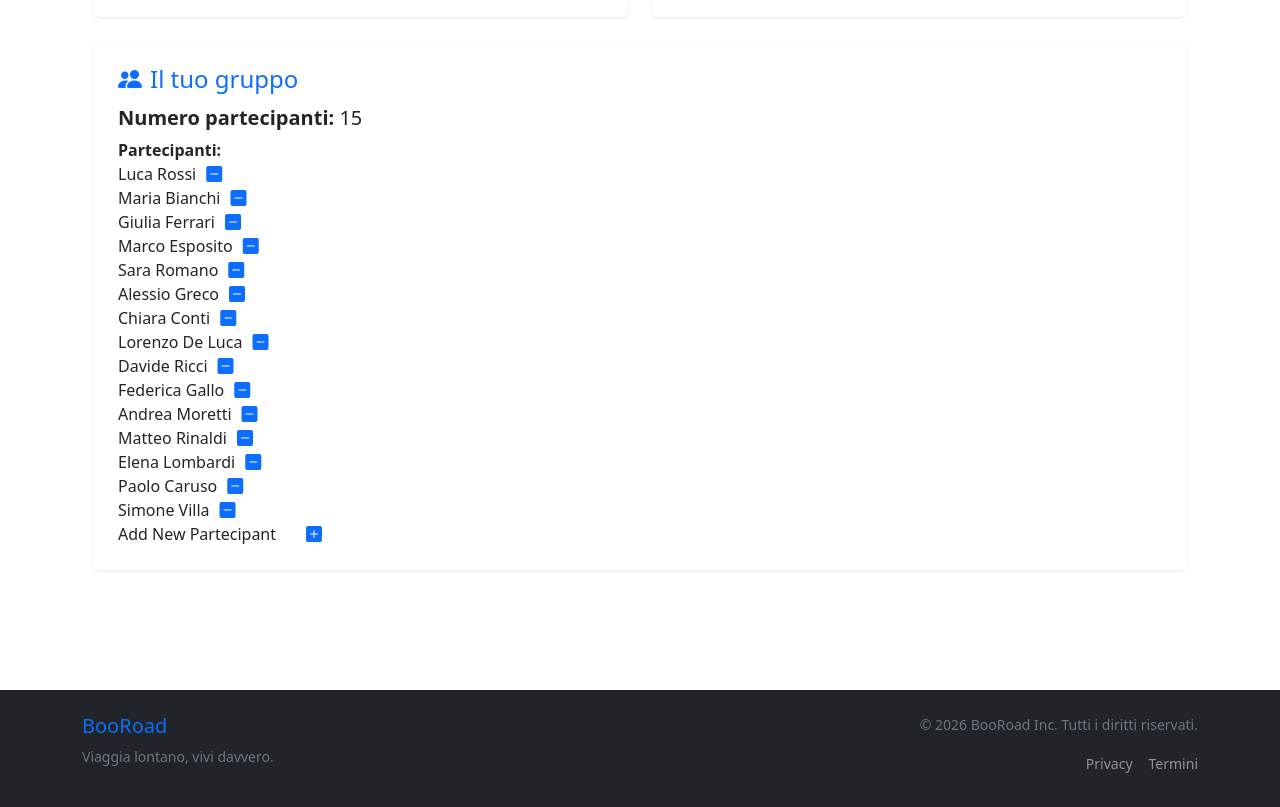
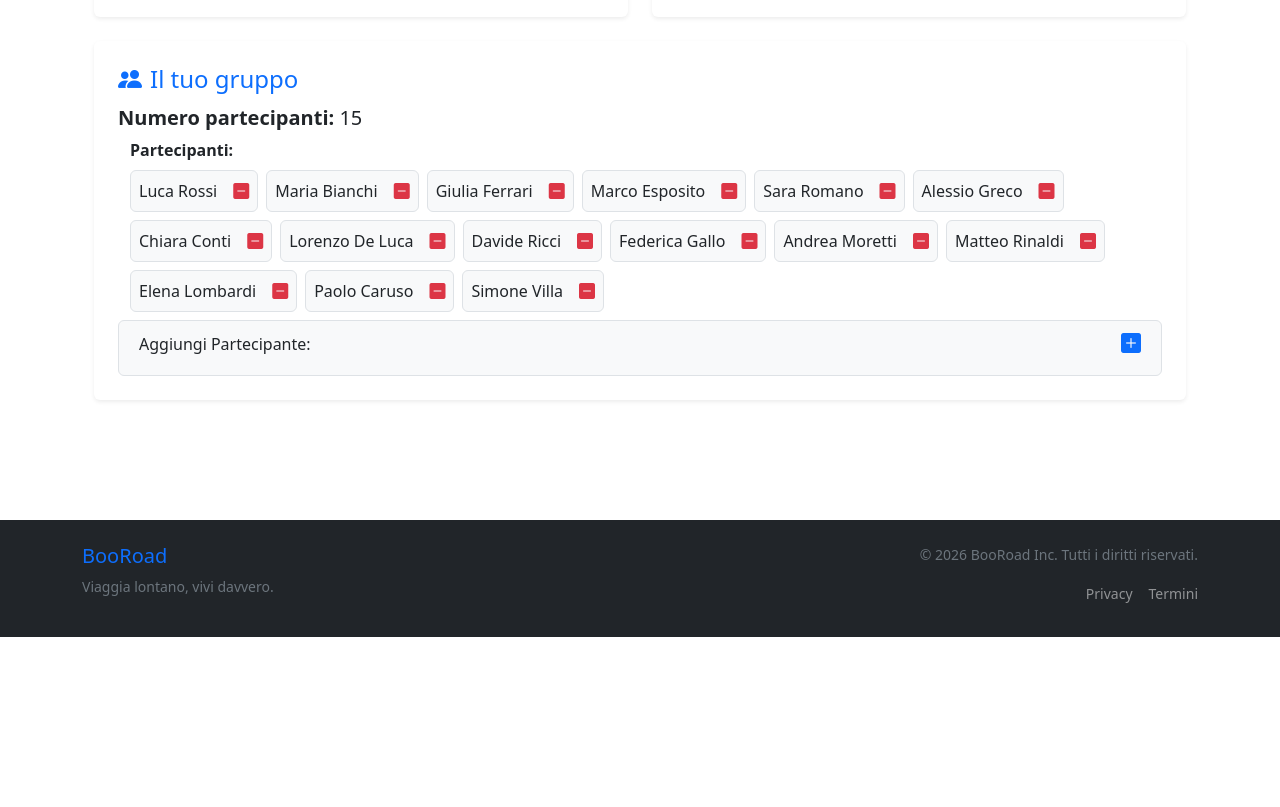
Before and after one commit to MhZ9191/soft-skill-project, a React (Vite) app: page /traveldetail/1 in a window 1280 px wide. Shown: the part 760-1567 px from the top of the page. After the commit the page ends 1397 px from the top, so only its background shows below. Built offline with nearby package versions, Linux system fonts and the light colour scheme.

Commit message:
change ui Partecipant

```diff
--- a/src/components/AddPartecipant.jsx
+++ b/src/components/AddPartecipant.jsx
@@ -55,21 +55,37 @@ export default function Addpartecipant({ idTravel }) {
   };
 
   return (
-    <div>
-      <div></div>
-      <div className="new-part">
-        <label htmlFor="add-partecipant">Add New Partecipant</label>
-        <div onClick={changeHidden}>
+    <div className="container">
+      <div
+        className="d-flex justify-content-between align-items-center mb-2"
+        onClick={changeHidden}
+        style={{ cursor: "pointer" }}
+      >
+        <label
+          htmlFor="add-partecipant"
+          className="mb-0"
+          style={{ cursor: "pointer" }}
+        >
+          Aggiungi Partecipante:
+        </label>
+
+        <div className="text-primary">
           <i
-            className={
-              isHidden ? "bi bi-plus-square-fill" : "bi bi-dash-square-fill"
-            }
+            className={`fs-5 bi ${
+              isHidden ? "bi-plus-square-fill" : "bi-dash-square-fill"
+            }`}
           ></i>
         </div>
-        <div className={isHidden ? "hidden-info" : "visualize"}>
+      </div>
+      <div className={isHidden ? "d-none" : "visualize pt-2 border-top"}>
         <form onSubmit={handleSubmit}>
-            <label htmlFor="nome">Nome</label>
+          <div className="row">
+            <div className="col-6 mt-2">
+              <label className="form-label" htmlFor="nome">
+                Nome:
+              </label>
               <input
+                className="form-control form-control-sm"
                 type="text"
                 id="nome"
                 name="nome"
@@ -77,8 +93,13 @@ export default function Addpartecipant({ idTravel }) {
                 onChange={handleUser}
                 required
               />
-            <label htmlFor="cognome">Cognome</label>
+            </div>
+            <div className="col-6 mt-2">
+              <label className="form-label" htmlFor="cognome">
+                Cognome:
+              </label>
               <input
+                className="form-control form-control-sm"
                 type="text"
                 id="cognome"
                 name="cognome"
@@ -86,8 +107,13 @@ export default function Addpartecipant({ idTravel }) {
                 onChange={handleUser}
                 required
               />
-            <label htmlFor="codice_fiscale">Codice Fiscale</label>
+            </div>
+            <div className="col-12 mt-2">
+              <label className="form-label" htmlFor="codice_fiscale">
+                Codice Fiscale:
+              </label>
               <input
+                className="form-control form-control-sm"
                 type="text"
                 id="codice_fiscale"
                 name="codice_fiscale"
@@ -95,8 +121,13 @@ export default function Addpartecipant({ idTravel }) {
                 onChange={handleUser}
                 required
               />
-            <label htmlFor="telefono">Telefono</label>
+            </div>
+            <div className="col-6 mt-2">
+              <label className="form-label" htmlFor="telefono">
+                Telefono:
+              </label>
               <input
+                className="form-control form-control-sm"
                 type="text"
                 id="telefono"
                 name="telefono"
@@ -104,8 +135,13 @@ export default function Addpartecipant({ idTravel }) {
                 onChange={handleUser}
                 required
               />
-            <label htmlFor="mail">Mail</label>
+            </div>
+            <div className="col-6 mt-2">
+              <label className="form-label" htmlFor="mail">
+                Mail:
+              </label>
               <input
+                className="form-control form-control-sm"
                 type="text"
                 id="mail"
                 name="mail"
@@ -113,9 +149,12 @@ export default function Addpartecipant({ idTravel }) {
                 onChange={handleUser}
                 required
               />
-            <button>send</button>
+            </div>
+            <div className="col-12 mt-2">
+              <button className="btn btn-primary btn-sm">Invia</button>
+            </div>
+          </div>
         </form>
-        </div>
       </div>
     </div>
   );
--- a/src/pages/TravelDetailPage.jsx
+++ b/src/pages/TravelDetailPage.jsx
@@ -124,23 +124,32 @@ export default function TravelDetailPage() {
             <b>Numero partecipanti:</b> {travelDetail.travelers.length}
           </h5>
 
-          <div className="card-text">
+          <div className="container">
             <b>Partecipanti:</b>{" "}
+            <div className="d-flex flex-wrap gap-2 mt-2">
               {travelDetail.travelers.map((el, i) => {
                 return (
-                <div key={i} className="link-info-test">
-                  <span className="link-detail" onClick={() => handlePage(el)}>
+                  <div key={i} className="border rounded p-2 bg-light">
+                    <div className="d-flex  align-items-center gap-3">
+                      <span
+                        className="link-detail"
+                        onClick={() => handlePage(el)}
+                      >
                         {el}
                       </span>
                       <div
-                    className="bi bi-dash-square-fill"
+                        className="bi bi-dash-square-fill text-danger"
                         onClick={() => removeUser(el)}
                       ></div>
+                    </div>
                   </div>
                 );
               })}
             </div>
+          </div>
+          <div className="border rounded p-2 bg-light mt-2">
             <Addpartecipant idTravel={Number(id)} />
+          </div>
         </div>
       </div>
     </main>
```
Lines whose indentation alone changed are shown as unchanged.
